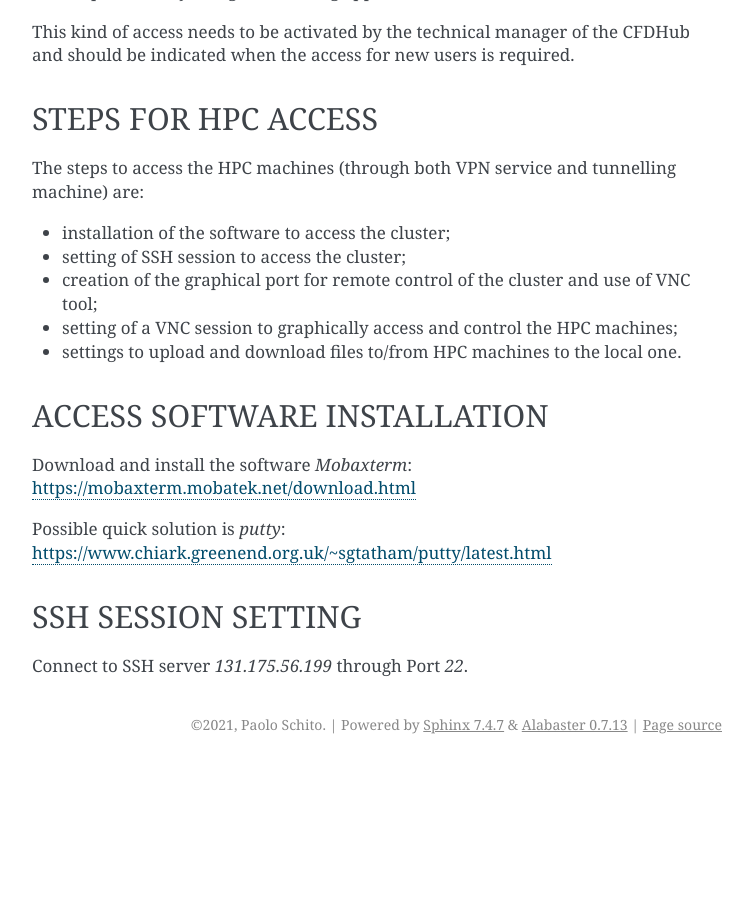
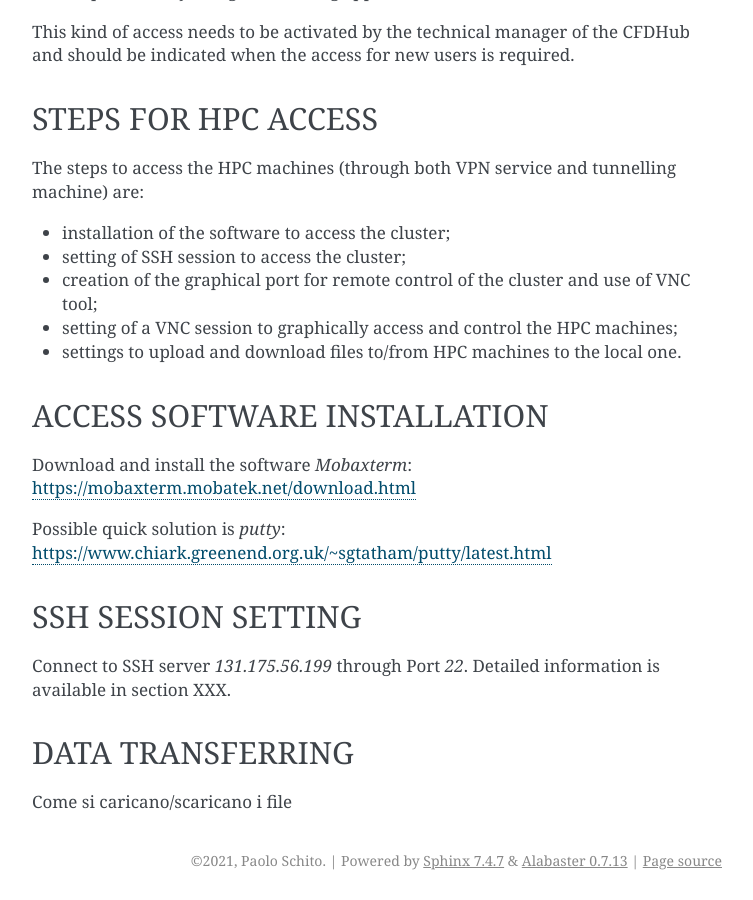
Before and after one commit to pschito/prova, a Sphinx documentation site: the page built from docs/GettingStarted.rst, in a window 1280 px wide and 900 px high, scrolled down 1438 px. Shown: the whole window, without its empty margins (388-1141 px from the left). Built offline with Sphinx 7.4.7, drawn with Linux system fonts in a browser that asks for light colours; before the commit the page ends 2202 px from its top, so only the background shows below that.

Commit message:
Update GettingStarted.rst

```diff
--- a/docs/GettingStarted.rst
+++ b/docs/GettingStarted.rst
@@ -87,3 +87,10 @@ SSH SESSION SETTING
 -----------------
 
 Connect to SSH server *131.175.56.199* through Port *22*.
+Detailed information is available in section XXX.
+
+-----------------
+DATA TRANSFERRING
+-----------------
+
+Come si caricano/scaricano i file
```
